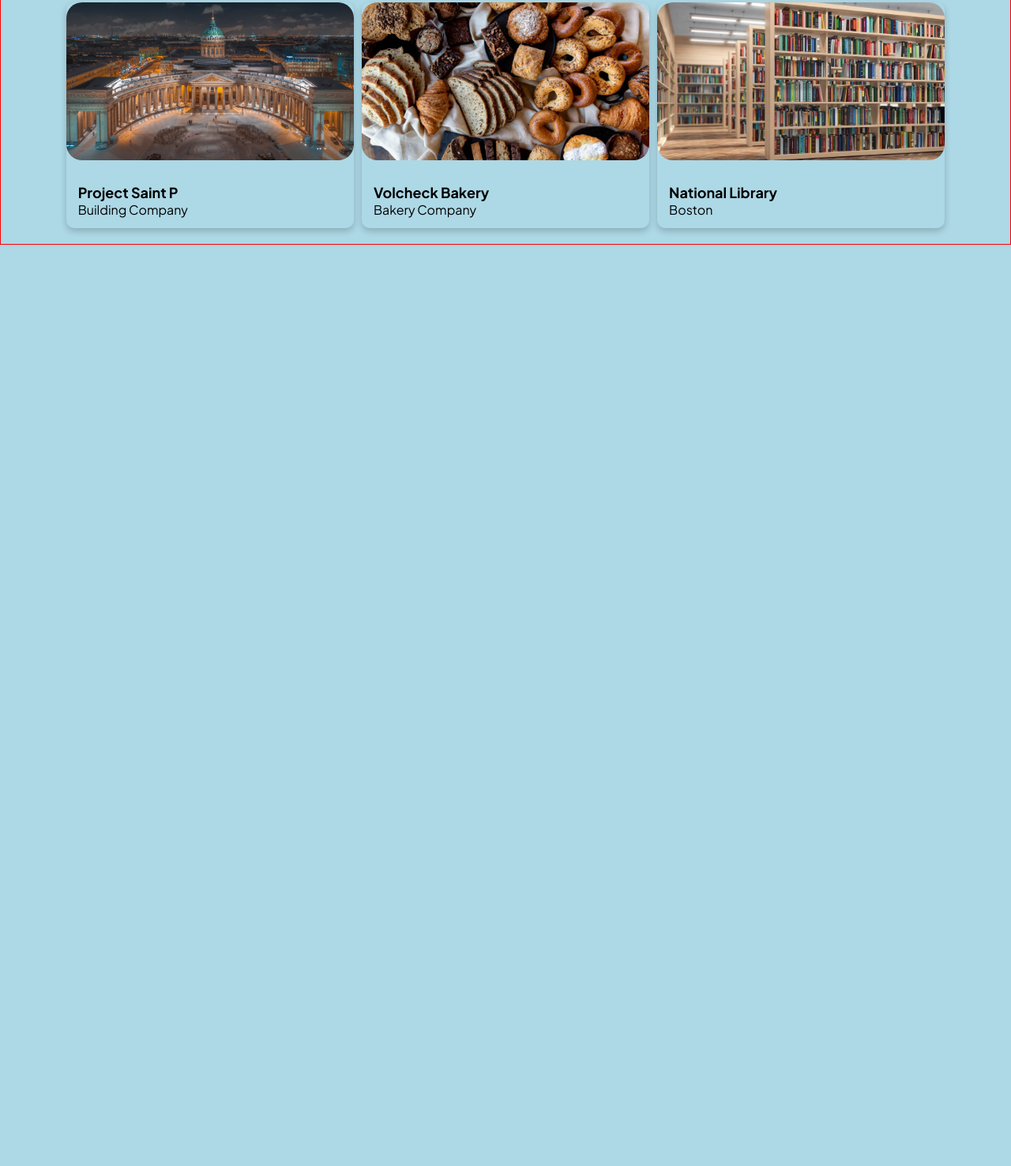
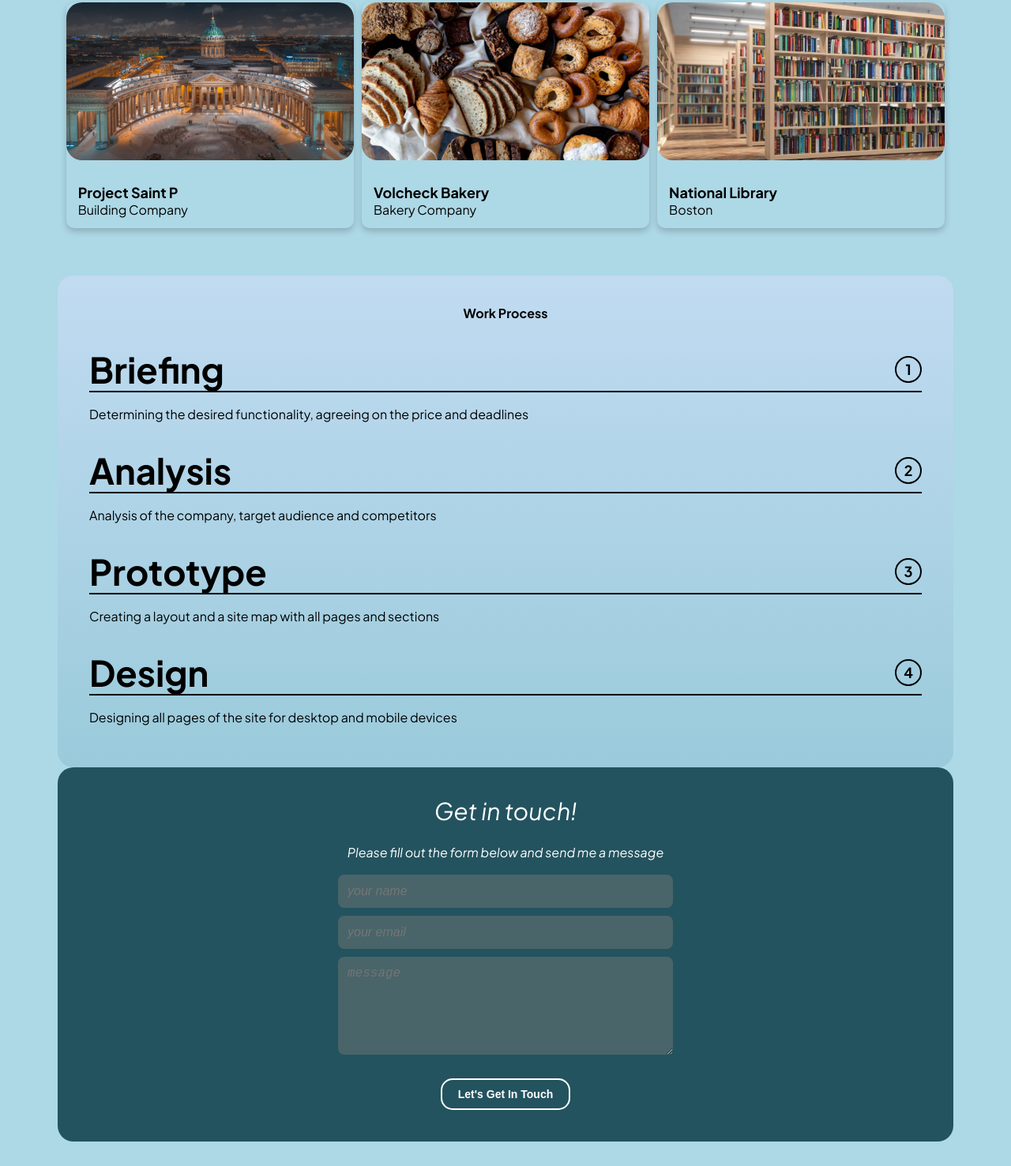
Before and after one commit to OlesiaBabinova/class-6, a plain HTML site: page index.html in a window 1280 px wide. Shown: the part 982-2459 px from the top of the page at 79% size. Before the commit the page ends 1292 px from the top, so only its background shows below. Drawn offline with Linux system fonts and the light colour scheme.

Commit message:
work process and contact form added

```diff
--- a/index.html
+++ b/index.html
@@ -2,9 +2,9 @@
 <html lang="en">
     <head>
     <meta charset="UTF-8">
-    <meta name="viewport" content="width=device-width", initial-scale="1">
+    <meta name="viewport" content="width=device-width, initial-scale=1">
     <title> This is my first Web Page!</title>
-    <Link rel="stylesheet" href="style.css">
+    <link rel="stylesheet" href="style.css">
 
     <!-- Google fonts -->
         <link rel="preconnect" href="https://fonts.googleapis.com">
@@ -51,7 +51,7 @@
     </header>
 
         <section class="hero">
-            <img src="img/hero image.jpg">
+            <img src="img/hero image.jpg" alt="Hero image">
             <h1> Babinova&co - QA engineer </h1>
             <p> I've been working on digital products and testing software for over 3 years. </p>
             <button class="button">Let's Get In Touch</button>
@@ -85,5 +85,52 @@
             </div>
             </div>
 
+           <!-- Wrapper for Work Process and Contact sections -->
+    <div class="process-contact-wrapper">
+
+    <!-- Work Process Section -->
+    <section class="work-process">
+        <h2>Work Process</h2>
+
+        <div class="process-step">
+            <h3>Briefing <span class="step-number">1</span></h3>
+            <hr>
+            <p>Determining the desired functionality, agreeing on the price and deadlines</p>
+        </div>
+
+        <div class="process-step">
+            <h3>Analysis <span class="step-number">2</span></h3>
+            <hr>
+            <p>Analysis of the company, target audience and competitors</p>
+        </div>
+
+        <div class="process-step">
+            <h3>Prototype <span class="step-number">3</span></h3>
+            <hr>
+            <p>Creating a layout and a site map with all pages and sections</p>
+        </div>
+
+        <div class="process-step">
+            <h3>Design <span class="step-number">4</span></h3>
+            <hr>
+            <p>Designing all pages of the site for desktop and mobile devices</p>
+        </div>
+    </section>
+
+    <!-- Contact Form Section -->
+    <section class="contact">
+        <h2>Get in touch!</h2>
+        <p>Please fill out the form below and send me a message</p>
+
+        <form>
+            <input type="text" name="name" placeholder="your name">
+            <input type="email" name="email" placeholder="your email">
+            <textarea name="message" placeholder="message"></textarea>
+            <button type="submit">Let's Get In Touch</button>
+        </form>
+    </section>
+
+</div>
+
     </body>
-    <html>
+    </html>
--- a/style.css
+++ b/style.css
@@ -50,14 +50,14 @@ table {
 /*styles for our website start here */
 
 #page_wrapper{
-    border: 1px solid red;
+    border: 1px solid lightblue;
     max-width: 1280px;
     margin: 0 auto;
     font-family:'Plus Jakarta Sans';
 }
 
 header{
-    border: 1px solid blue;
+    border: 1px solid lightblue;
     display: flex;
     flex-direction: row;
     justify-content: space-between;
@@ -115,7 +115,7 @@ header{
     .button {
         background-color: lightblue;
         padding: 12px 25px;
-        border-radius: 20px;
+        border-radius: 15px;
         border: 2px solid black;;
         font-weight: bold;
         margin-top: 40px;
@@ -167,6 +167,157 @@ header{
         padding: 15px;
     }
 
+   /* Wrapper for Work Process and Contact sections */
+.process-contact-wrapper {
+    display: flex;
+    justify-content: center; /* Makes sections spread out evenly */
+    flex-wrap: wrap;
+    max-width: 1280px; /* SAME WIDTH AS THE PAGE */
+    margin: 0px auto;
+    padding: 30px 40px; /* Consistent padding */
+}
+
+/* Work Process Section */
+.work-process {
+    background: linear-gradient(to bottom, #c1dbf1, rgb(154, 203, 219));
+    padding: 40px;
+    border-radius: 20px;
+    width: 100%; /* Makes it equal in width */
+    min-width: 600px; /* Prevents sections from getting too small */
+
+}
+
+.work-process h2 {
+    font-size: 16px;
+    font-weight: bold;
+    text-align: center;
+    margin-bottom: 20px;
+}
+
+.process-step {
+    margin-bottom: 15px;
+}
+
+.process-step h3 {
+    font-size: 45px;
+    font-weight: bold;
+    display: flex;
+    justify-content: space-between;
+    align-items: center;
+    text-align: left;
+    margin-top: 40px;
+}
+
+.process-step .step-number {
+    font-size: 18px;
+    font-weight: bold;
+    border: 2px solid black;
+    border-radius: 50%;
+    width: 30px;
+    height: 30px;
+    display: flex;
+    align-items: center;
+    justify-content: center;
+}
+
+.process-step hr {
+    border: none;
+    border-top: 2px solid black;
+    margin: 5px 0;
+}
+
+.process-step p {
+    font-size: 16px;
+    color: black;
+    text-align: left;
+    margin-top: 20px;
+}
+
+/* Contact Form Section */
+.contact {
+    background-color: #23535f;
+    color: white;
+    padding: 40px;
+    border-radius: 20px;
+    width: 100%; /* Makes it equal in width */
+    min-width: 600px; /* Prevents sections from getting too small */
+    text-align: center;
+
+}
+
+.contact h2 {
+    font-size: 30px;
+    margin-bottom: 30px;
+    font-style: italic;
+}
+
+.contact p {
+    font-size: 16px;
+    margin-bottom: 20px;
+    font-style: italic;
+}
+
+.contact form {
+    display: flex;
+    flex-direction: column;
+    align-items: center;
+}
+
+.contact input {
+    width: 90%;
+    max-width: 400px;
+    padding: 12px;
+    margin-bottom: 10px;
+    border-radius: 8px;
+    border: none;
+    font-size: 16px;
+    background-color: #496569;
+    font-style: italic;
+}
+
+.contact textarea {
+    height: 100px;
+    width: 90%;
+    max-width: 400px;
+    padding: 12px;
+    margin-bottom: 10px;
+    border-radius: 8px;
+    border: none;
+    font-size: 16px;
+    background-color: #496569;
+    font-style: italic;
+}
+
+.contact button {
+    background-color: #23535f;
+    color: white;
+    font-size: 14px;
+    font-weight: bold;
+    padding: 10px 20px;
+    border-radius: 15px;
+    border: 2px solid white;
+    cursor: pointer;
+    transition: 0.3s ease;
+    margin-top: 20px;
+}
+
+.contact button:hover {
+    background-color: #ffffffaa;
+}
+
+/* Responsive Design */
+@media (max-width: 1200px) {
+    .process-contact-wrapper {
+        flex-direction: column;
+        align-items: center;
+    }
+
+    .work-process, .contact {
+        width: 100%; /* Make sections full-width on smaller screens */
+        min-width: unset; /* Allow sections to adjust freely */
+    }
+}
+
     #mobile-menu {
         display: none;
     }
@@ -178,3 +329,17 @@ header{
             width: 80%;
         }
     }
+
+    @media (max-width: 745px) {
+        .menu {display: none;}
+        #mobile-menu { display: block; }
+
+        .projects {
+            flex-direction: column;
+            align-items: center;
+        }
+
+        .project-card {
+            width: 90%;
+        }
+    }
```
